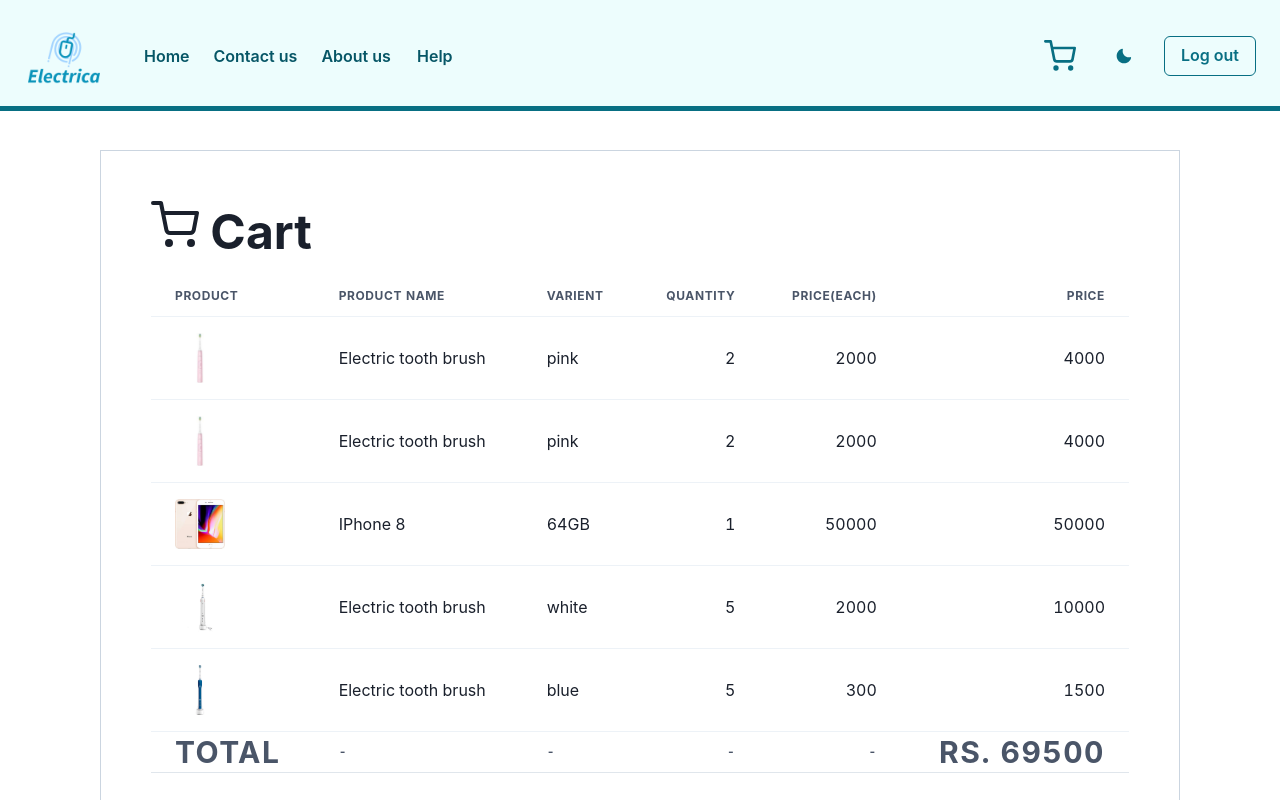
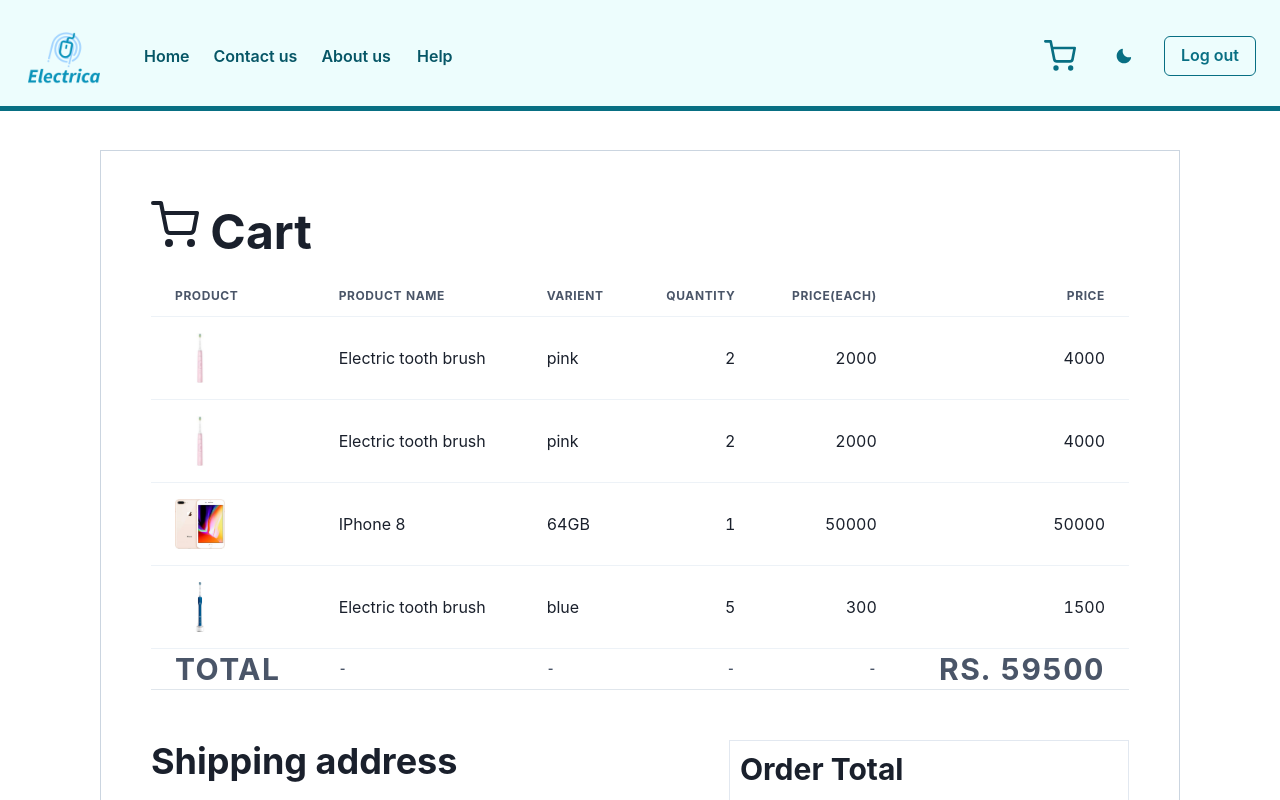
Before and after one commit to Database-Project-Group-CSE18/Frond-End-React, a React (Create React App) app: page /cart/1 in a window 1280 px wide. Shown: the top 800 px of the page. Built offline with nearby package versions, Linux system fonts and the light colour scheme.

Commit message:
MOD - cart page

```diff
--- a/src/pages/CartPage.js
+++ b/src/pages/CartPage.js
@@ -62,14 +62,7 @@ function CartPage() {
       varient: "64GB",
       image: "../images/iphone.jpg",
     },
-    {
-      item_ID: "234d",
-      item_name: "Electric tooth brush",
-      price: 2000.0,
-      quantity: 5,
-      varient: "white",
-      image: "../images/White.jpg",
-    },
+
     {
       item_ID: "233d",
       item_name: "Electric tooth brush",
@@ -108,7 +101,7 @@ function CartPage() {
     {
       name: "P A C P Amarasena",
       card_no: "1234234123452341",
-      card_type: "visa",
+      card_type: "mastercard",
     },
     {
       name: "R M Athukorala",
@@ -342,7 +335,7 @@ function CartPage() {
                     </Menu>
                   </Box>
                 ) : (
-                  <Text>Add a card</Text>
+                  <Text>Please Add a card</Text>
                 )}
               </Box>
             ) : null}
```
Also changed, not shown: 1 other file (tests, documents, lock files or other folders).
